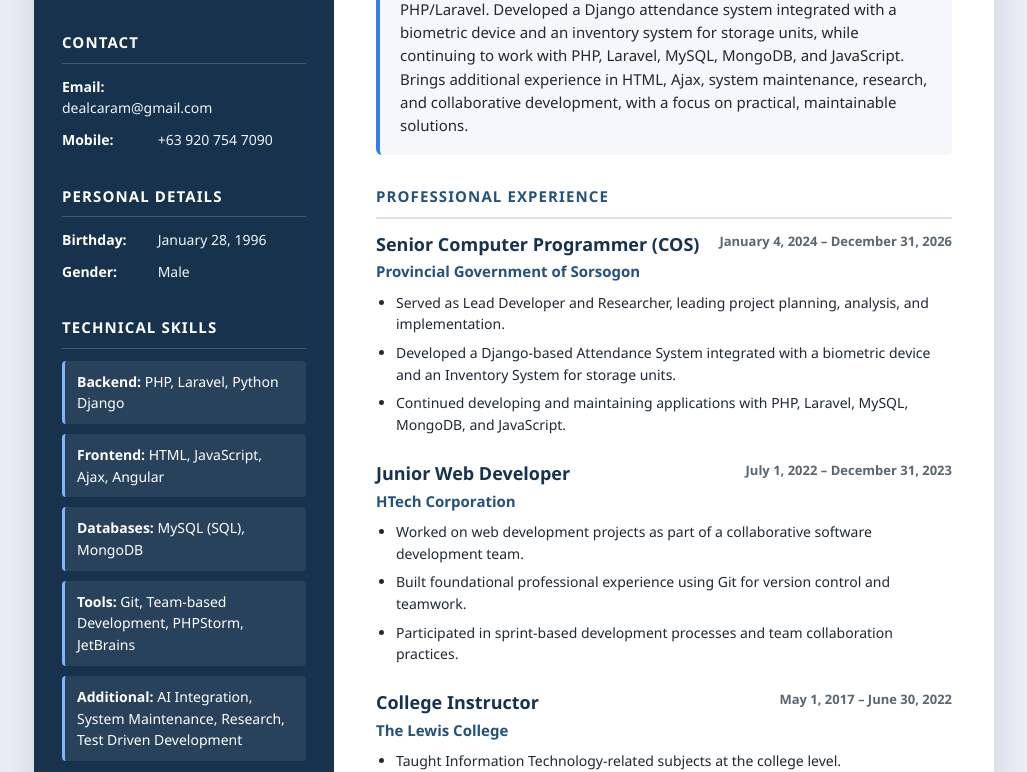
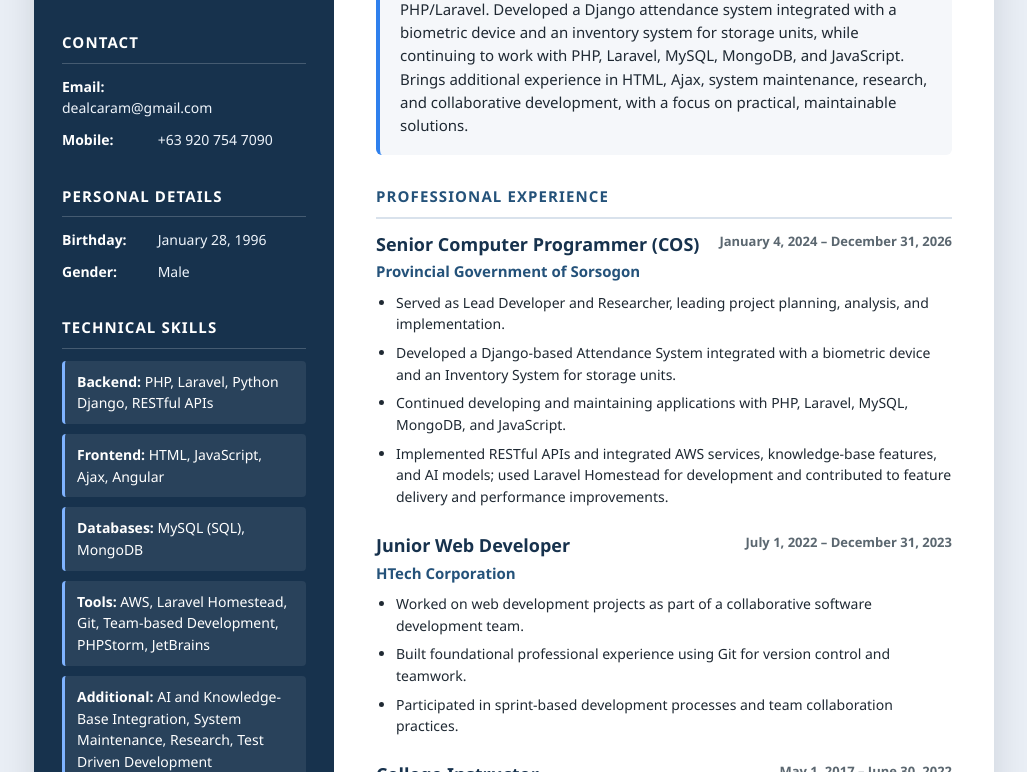
Before and after one commit to koyz28/documents, a plain HTML site: page index.html in a window 1280 px wide. Shown: the part 180-952 px from the top of the page, without its empty margins (126-1153 px from the left). Drawn offline with Linux system fonts and the light colour scheme.

Commit message:
Add AWS and API work to Senior Programmer role
Co-authored-by: Copilot <223556219+Copilot@users.noreply.github.com>

```diff
--- a/index.html
+++ b/index.html
@@ -246,11 +246,11 @@
       <section class="sidebar-section">
         <h2>Technical Skills</h2>
         <ul class="skills-list">
-          <li><strong>Backend:</strong> PHP, Laravel, Python Django</li>
+          <li><strong>Backend:</strong> PHP, Laravel, Python Django, RESTful APIs</li>
           <li><strong>Frontend:</strong> HTML, JavaScript, Ajax, Angular</li>
           <li><strong>Databases:</strong> MySQL (SQL), MongoDB</li>
-          <li><strong>Tools:</strong> Git, Team-based Development, PHPStorm, JetBrains</li>
-          <li><strong>Additional:</strong> AI Integration, System Maintenance, Research, Test Driven Development</li>
+          <li><strong>Tools:</strong> AWS, Laravel Homestead, Git, Team-based Development, PHPStorm, JetBrains</li>
+          <li><strong>Additional:</strong> AI and Knowledge-Base Integration, System Maintenance, Research, Test Driven Development</li>
         </ul>
       </section>
 
@@ -288,6 +288,7 @@
             <li>Served as Lead Developer and Researcher, leading project planning, analysis, and implementation.</li>
             <li>Developed a Django-based Attendance System integrated with a biometric device and an Inventory System for storage units.</li>
             <li>Continued developing and maintaining applications with PHP, Laravel, MySQL, MongoDB, and JavaScript.</li>
+            <li>Implemented RESTful APIs and integrated AWS services, knowledge-base features, and AI models; used Laravel Homestead for development and contributed to feature delivery and performance improvements.</li>
           </ul>
         </div>
 
```
